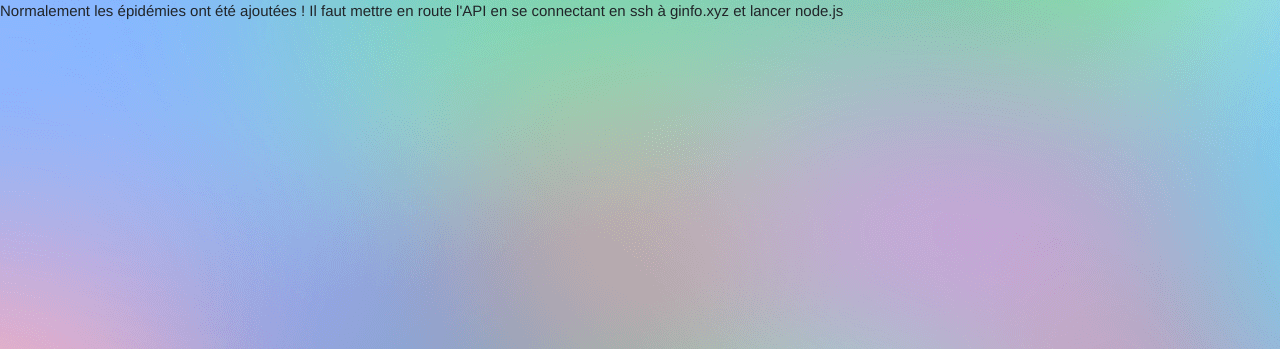
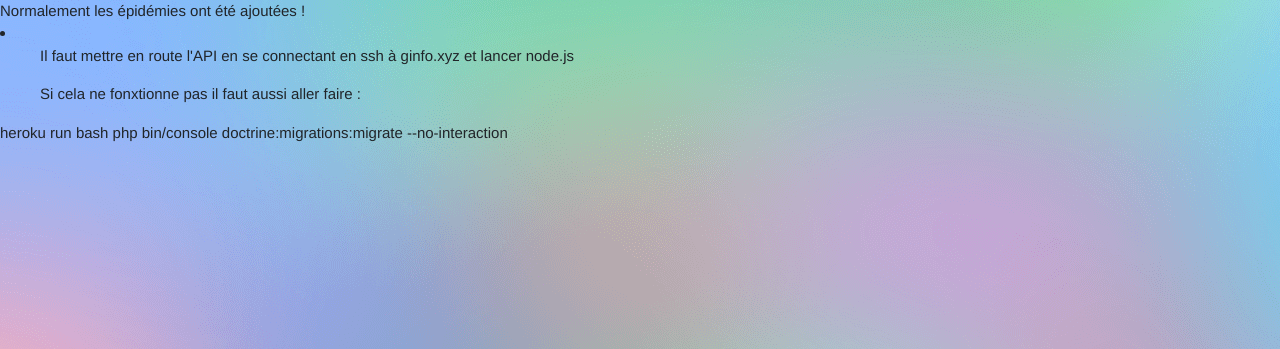
Before and after one commit to Hagarde/ExperiSite, a Symfony app: template templates/sir/boot.html.twig in a window 1280 px wide. Shown: the part 71-420 px from the top of the page. Run offline with Twig, Linux system fonts and the light colour scheme; the template is opened without the code that fills it, so the values that code supplies are empty; some libraries are stand-ins or nearby versions.

Commit message:
Update boot.html.twig

```diff
--- a/templates/sir/boot.html.twig
+++ b/templates/sir/boot.html.twig
@@ -3,7 +3,18 @@
 {% block title %} J'ai tout redémarrer et c'est cassé ! {% endblock %}
 
 {% block body %}
+
+<div id="good-new">
 Normalement les épidémies ont été ajoutées !
 
-Il faut mettre en route l'API en se connectant en ssh à ginfo.xyz et lancer node.js
+</div>
+<li style="">
+
+    <ul>Il faut mettre en route l'API en se connectant en ssh à ginfo.xyz et lancer node.js </ul>
+    <ul>Si cela ne fonxtionne pas il faut aussi aller faire : </ul>
+        <div id="instruction">
+        heroku run bash
+        php bin/console doctrine:migrations:migrate --no-interaction
+        </div>
+</li>
 {% endblock %}
```
